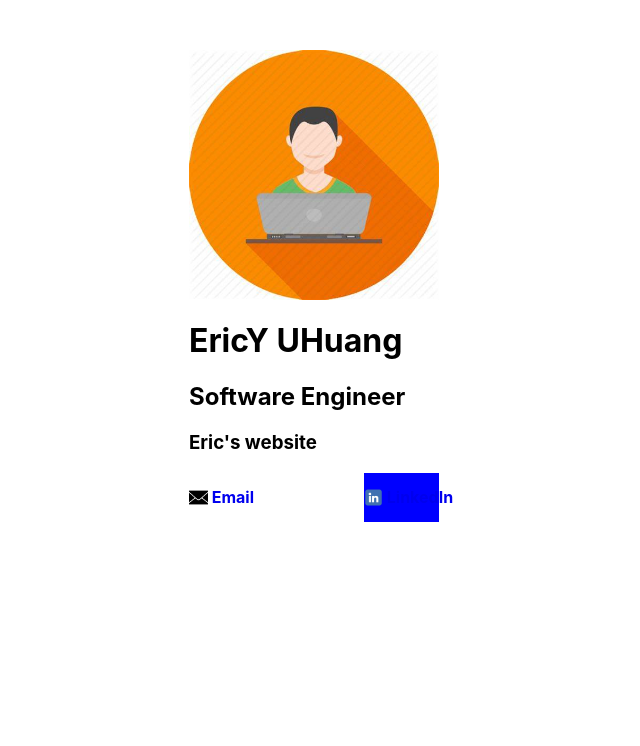
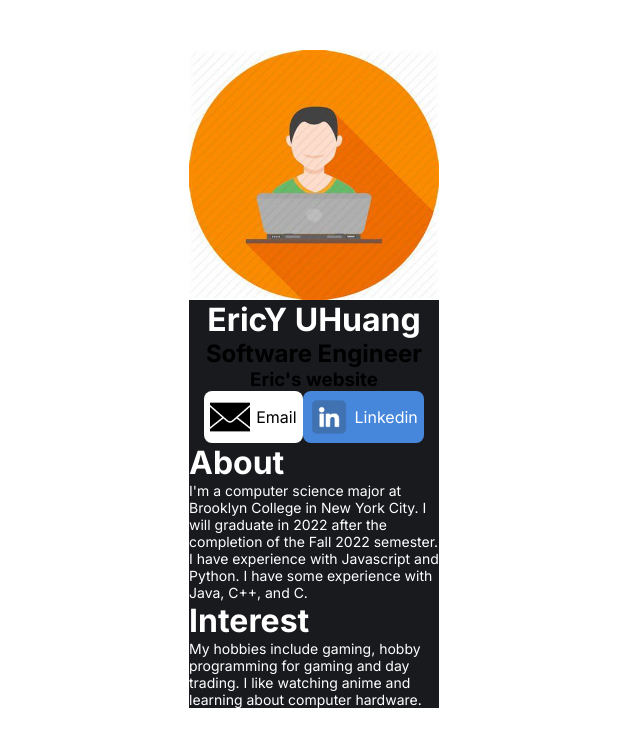
Before and after one commit to ericuh9891/FFXIV_Realtime_Raid_Planner, a React (Create React App) app in the folder scrimba/: page / in a window 1280 px wide. Shown: the top 746 px of the page, without its empty margins (326-966 px from the left). Built offline with nearby package versions, Linux system fonts and the light colour scheme.

Commit message:
Finished digital business card

```diff
--- a/scrimba/src/components/DigitalBusinessCard/DigitalBusinessCard.css
+++ b/scrimba/src/components/DigitalBusinessCard/DigitalBusinessCard.css
@@ -1,3 +1,7 @@
+.DigitalBusinessCard {
+  font-family: 'Inter', 'Times New Roman';
+}
+
 .digitalBusinessCard-container {
   display: flex;
   justify-content: center;
@@ -7,6 +11,8 @@
 .card {
   display: flex;
   flex-direction: column;
+  width: 250px;
+  background-color: #181A1E;
 }
 
 .DigitalBusinessCard > img {
@@ -18,20 +24,43 @@
   justify-content: space-between;
 }
 
+/* Info component */
+.Info > h1, h2, h3 {
+  margin: 0;
+}
+
+.info-container {
+  display: flex;
+  flex-direction: column;
+  align-items: center;
+}
+
+
+/* button component */
 a.InfoButton {
   display: flex;
   align-items: center;
   text-decoration: none;
-  width: 75px;
-  justify-content: normal;
-  /* overflow: hidden; */
+  justify-content: space-between;
+  border-radius: 8px;
 }
 
 .InfoButton > img{
-  width: 25%;
+  width: 40px;
+  padding: 0 6px 0 6px;
 }
 
-.InfoButton > h1 {
+.InfoButton > p {
   font-size: 16px;
-  padding: 4px;
+  padding: 0 6px 0 0;
 }
+
+/* description component */
+.Description > p, h1 {
+  margin: 0;
+  color: white;
+}
+
+.Description > p {
+  font-size: 14px;
+}
--- a/scrimba/src/components/DigitalBusinessCard/DigitalBusinessCard.js
+++ b/scrimba/src/components/DigitalBusinessCard/DigitalBusinessCard.js
@@ -5,7 +5,18 @@ import headshotAvatar from './headshotavatar.jpg';
 import emailIcon from './emailicon.png';
 import linkedinIcon from './linkedinicon.png';
 
-//Leftoff: style the buttons
+const about = {
+  header: `About`,
+  paragraph: `I'm a computer science major at Brooklyn College in New York City. I will graduate in 2022
+  after the completion of the Fall 2022 semester. I have experience with Javascript and Python. I have some
+  experience with Java, C++, and C.`,
+}
+
+const interest = {
+  header: `Interest`,
+  paragraph: `My hobbies include gaming, hobby programming for gaming and day trading. I like watching
+  anime and learning about computer hardware.`
+}
 
 class DigitalBusinessCard extends React.Component {
   constructor(props){
@@ -15,8 +26,9 @@ class DigitalBusinessCard extends React.Component {
     return (
       <div className='DigitalBusinessCard digitalBusinessCard-container'>
         <div className='DigitalBusinessCard card'>
-          <img src={headshotAvatar} alt="Software Engineer headshot avatar"></img>
           <Info />
+          <Description header={about.header} paragraph={about.paragraph}/>
+          <Description header={interest.header} paragraph={interest.paragraph}/>
         </div>
       </div>
     );
@@ -26,12 +38,13 @@ class DigitalBusinessCard extends React.Component {
 function Info () {
   return (
     <div className='DigitalBusinessCard Info info-container'>
+      <img src={headshotAvatar} alt="Software Engineer headshot avatar"></img>
       <h1>EricY UHuang</h1>
       <h2>Software Engineer</h2>
       <h3>Eric's website</h3>
       <div className='DigitalBusinessCard Info button-container'>
-        <InfoButton image={emailIcon} text="Email" backgroundColor='white'/>
-        <InfoButton image={linkedinIcon} text="LinkedIn" backgroundColor='blue'/>
+        <InfoButton image={emailIcon} text="Email" textColor='black' backgroundColor='white'/>
+        <InfoButton image={linkedinIcon} text="Linkedin" textColor='white' backgroundColor='#4687DC'/>
       </div>
     </div>
   );
@@ -40,19 +53,31 @@ function Info () {
 class InfoButton extends React.Component {
   constructor(props){
     super(props);
-    this.image = props.image;
-    this.text = props.text;
-    this.backgroundColor = props.backgroundColor;
   };
 
   render(){
     return (
-      <a className='InfoButton' href='http://localhost:3000/' style={{backgroundColor: this.backgroundColor}}>
-        <img src={this.image}></img>
-        <h1>{this.text}</h1>
+      <a className='InfoButton' href='http://localhost:3000/' style={{backgroundColor: this.props.backgroundColor}}>
+        <img src={this.props.image}></img>
+        <p style={{color: this.props.textColor}}>{this.props.text}</p>
       </a>
     );
   };
 };
 
+class Description extends React.Component {
+  constructor(props){
+    super(props);
+  }
+
+  render(){
+    return (
+      <div className='DigitalBusinessCard Description description-container'>
+        <h1>{this.props.header}</h1>
+        <p>{this.props.paragraph}</p>
+      </div>
+    );
+  }
+}
+
 export default DigitalBusinessCard;
```
